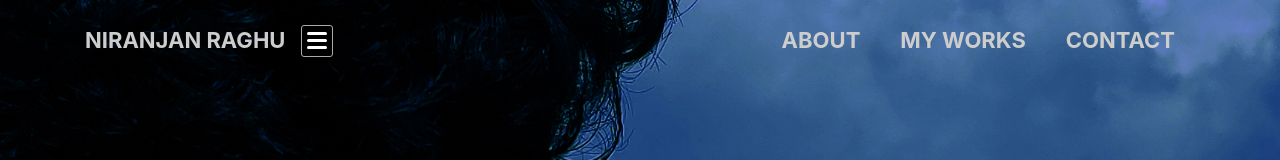
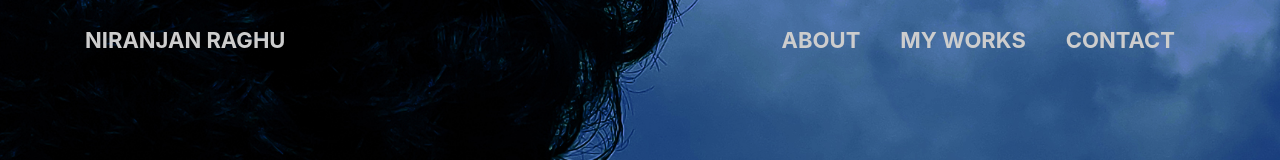
Before and after one commit to niranjan4r/portfolio, a plain HTML site: page index.html in a window 1280 px wide. Shown: the top 160 px of the page. Drawn offline with nearby package versions, Linux system fonts and the light colour scheme.

Commit message:
hamburger bug fix

```diff
--- a/index.html
+++ b/index.html
@@ -19,7 +19,7 @@
 		<nav id="mainNav" class = "navbar navbar-expand-lg text-uppercase fixed-top">
             <div class="container">
 				<a class="navbar-brand navtext js-scroll-trigger" href="index.html">Niranjan Raghu</a>
-				<div class = "menu-btn" data-toggle = "collapse" data-target = "#navbarResponsive">
+				<div class = "menu-btn d-lg-none" data-toggle = "collapse" data-target = "#navbarResponsive">
                     <div class="menu-btn-burger">
 
 					</div>
--- a/styles.css
+++ b/styles.css
@@ -9,6 +9,10 @@ html {
 body {
   margin: 0;
 }
+
+/*#mainNav {
+    background: rgba(25, 25, 25, 1);
+}*/
 
 #image-main-bg {
     position:absolute;
```
